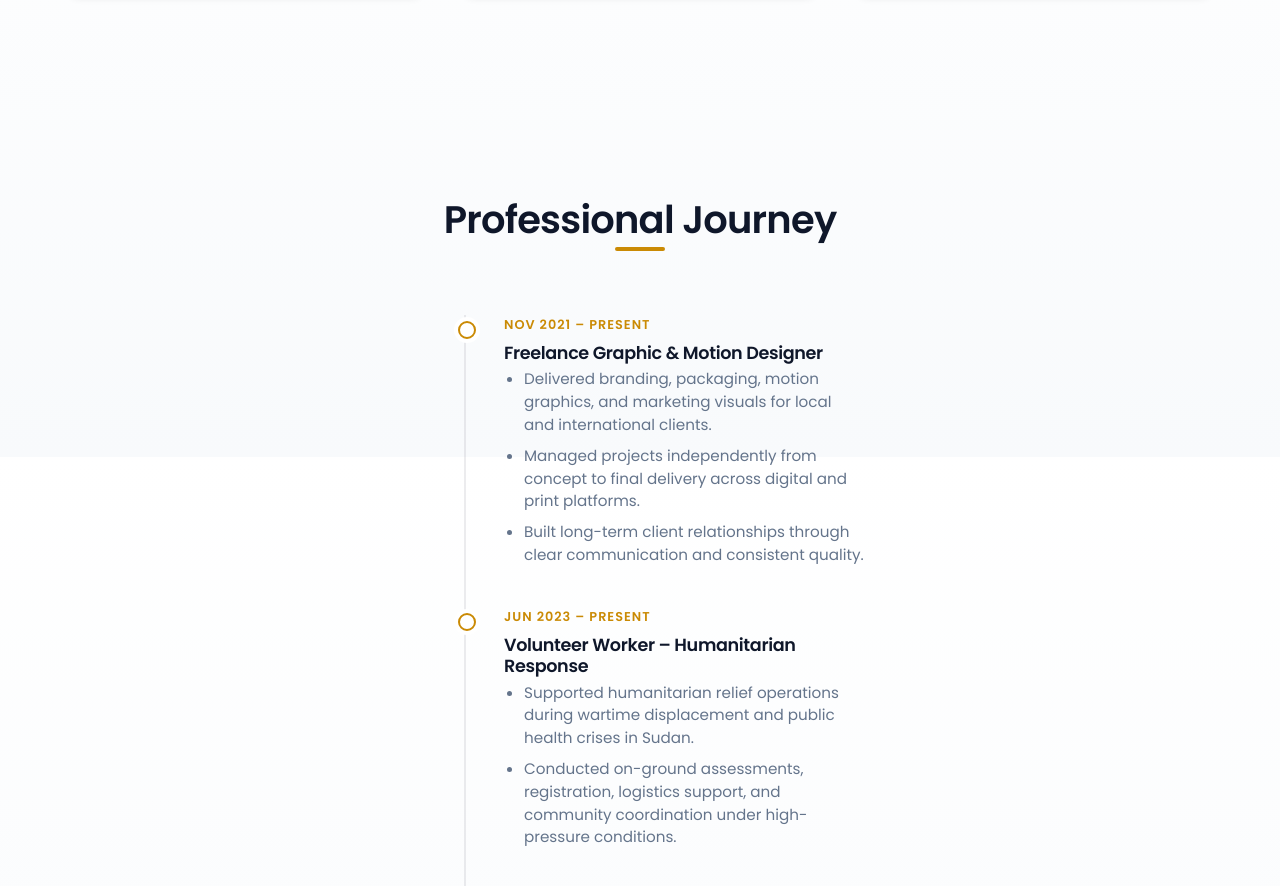
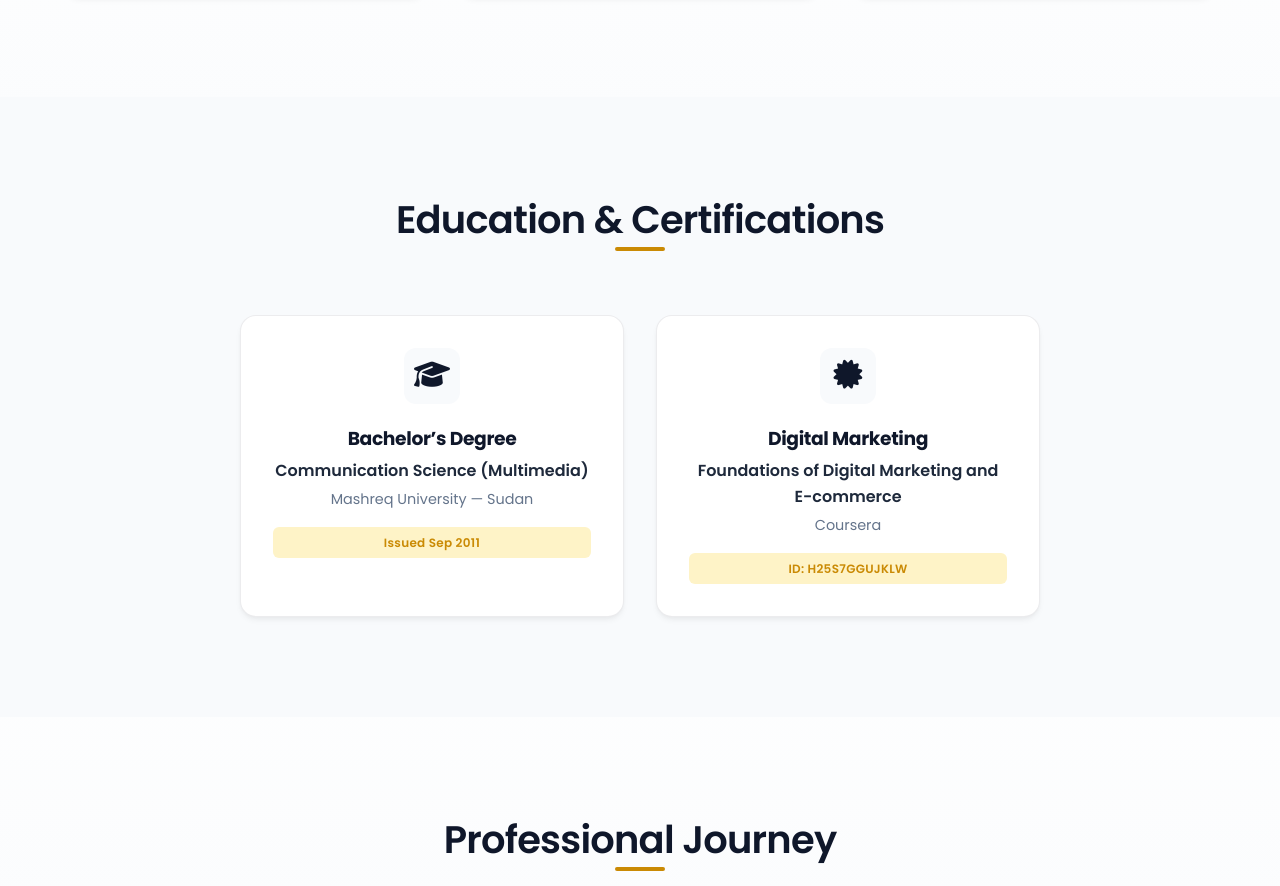
Before and after one commit to muhalabsalah/muhalabsalah, a plain HTML site: page index.html in a window 1280 px wide. Shown: the part 1943-2829 px from the top of the page. Drawn offline with Linux system fonts and the light colour scheme.

Commit message:
Add Education & Certifications section to index.html
Added a new Education & Certifications section with details about a Bachelor's Degree and a Digital Marketing certification.

```diff
--- a/index.html
+++ b/index.html
@@ -433,6 +433,32 @@
       display: none;
     }
 
+    /* --- Education Section Specifics --- */
+    .edu-title {
+      font-weight: 600;
+      color: var(--text-main);
+      margin-bottom: 4px;
+      display: block;
+    }
+
+    .edu-institution {
+      font-size: 0.9rem;
+      color: var(--text-muted);
+      margin-bottom: 16px;
+      display: block;
+    }
+
+    .date-badge {
+      display: inline-block;
+      font-size: 0.75rem;
+      color: var(--accent-gold);
+      background: var(--accent-gold-light);
+      padding: 6px 12px;
+      border-radius: 6px;
+      font-weight: 600;
+      letter-spacing: 0.3px;
+    }
+
     /* --- Timeline (Centered Layout) --- */
     .timeline {
       position: relative;
@@ -805,6 +831,7 @@
     <button class="close-btn" onclick="toggleMenu()">&times;</button>
     <a href="#about" onclick="toggleMenu()">About</a>
     <a href="#skills" onclick="toggleMenu()">Skills</a>
+    <a href="#education" onclick="toggleMenu()">Education</a>
     <a href="#experience" onclick="toggleMenu()">Journey</a>
     <a href="#contact" onclick="toggleMenu()">Contact</a>
 
@@ -915,6 +942,38 @@
                 <li>E-commerce Assets</li>
               </ul>
             </div>
+          </div>
+        </div>
+      </div>
+    </section>
+
+    <!-- Education & Certifications Section (NEW) -->
+    <section id="education" style="background-color: var(--bg-end);">
+      <div class="container">
+        <div class="fade-in-up">
+          <div style="text-align: center; margin-bottom: 48px;">
+            <h2>Education & Certifications</h2>
+          </div>
+          <div class="grid-3" style="grid-template-columns: repeat(auto-fit, minmax(280px, 1fr)); max-width: 800px; margin: 0 auto;">
+
+            <!-- Degree -->
+            <div class="card">
+              <div class="card-icon"><i class="fa-solid fa-graduation-cap"></i></div>
+              <h3 style="margin-bottom: 8px;">Bachelor’s Degree</h3>
+              <span class="edu-title">Communication Science (Multimedia)</span>
+              <span class="edu-institution">Mashreq University — Sudan</span>
+              <span class="date-badge">Issued Sep 2011</span>
+            </div>
+
+            <!-- Certification -->
+            <div class="card">
+              <div class="card-icon"><i class="fa-solid fa-certificate"></i></div>
+              <h3 style="margin-bottom: 8px;">Digital Marketing</h3>
+              <span class="edu-title">Foundations of Digital Marketing and E-commerce</span>
+              <span class="edu-institution">Coursera</span>
+              <span class="date-badge">ID: H25S7GGUJKLW</span>
+            </div>
+
           </div>
         </div>
       </div>
```
